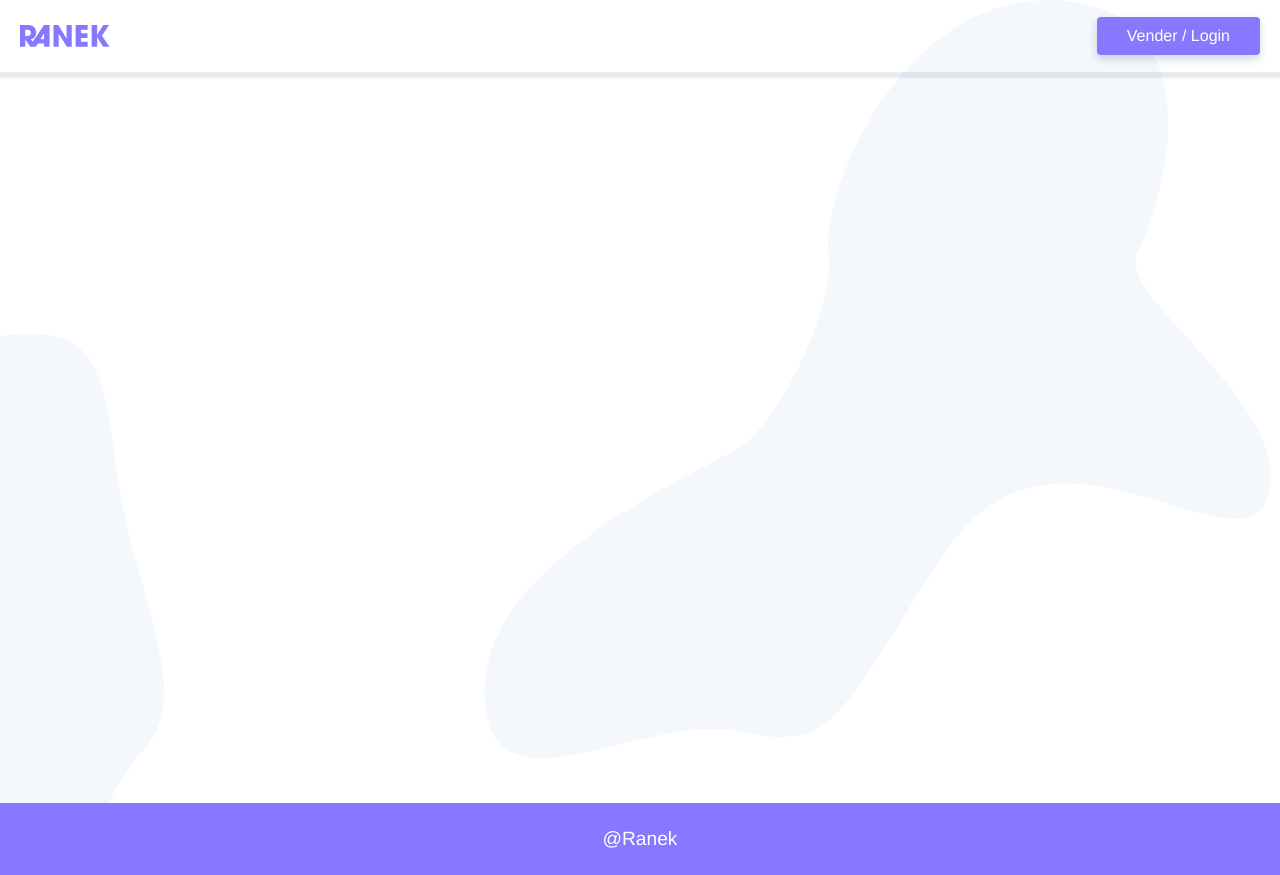
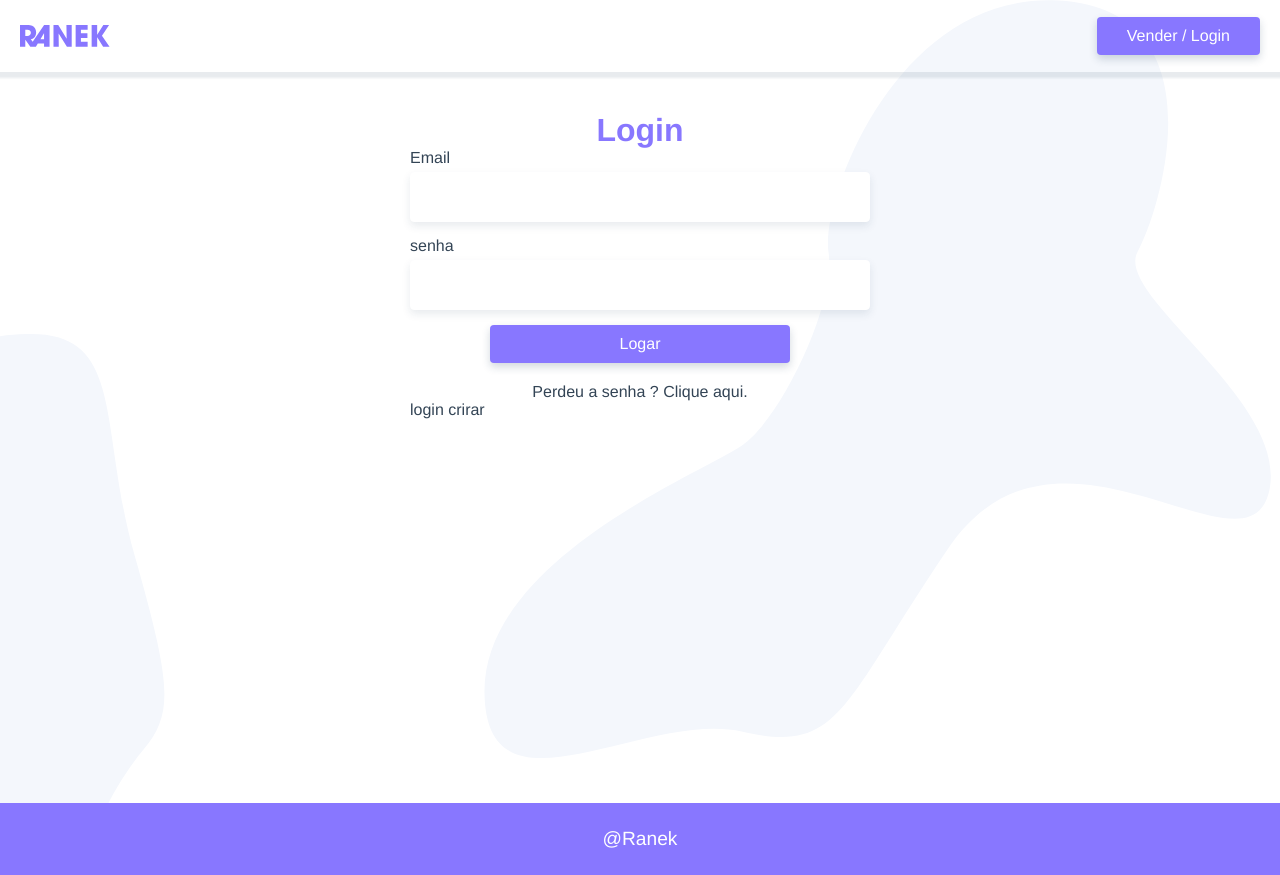
Before and after one commit to michel-cm/Vues.js-RanekStore, a Vue app: page /login in a window 1280 px wide. Built offline with nearby package versions, Linux system fonts and the light colour scheme; the HTML template or start-up script is replaced by a standard one.

Commit message:
Login base

```diff
--- a/src/App.vue
+++ b/src/App.vue
@@ -2,7 +2,9 @@
   <div id="app">
     <TheHeader />
     <main id="main">
-      <router-view />
+      <transition mode="out-in">
+        <router-view />
+      </transition>
     </main>
     <TheFooter />
   </div>
@@ -85,6 +87,10 @@
   flex: 1;
 }
 
+label {
+  margin-bottom: 5px;
+}
+
 input,
 textarea {
   border-radius: 4px;
--- /dev/null
+++ b/src/components/LoginCriar.vue
@@ -0,0 +1,11 @@
+<template>
+  <p>login crirar</p>
+</template>
+
+<script>
+export default {
+  name: "LoginCrirar",
+};
+</script>
+
+<style scoped></style>
--- a/src/router/index.js
+++ b/src/router/index.js
@@ -2,6 +2,7 @@
 import VueRouter from "vue-router";
 import HomeView from "../views/HomeView.vue";
 import ProdutoItem from "../views/ProdutoItem.vue";
+import LoginView from "../views/LoginView.vue";
 
 Vue.use(VueRouter);
 
@@ -17,6 +18,11 @@
     component: ProdutoItem,
     props: true,
   },
+  {
+    path: "/login",
+    name: "login",
+    component: LoginView,
+  },
 ];
 
 const router = new VueRouter({
--- /dev/null
+++ b/src/views/LoginView.vue
@@ -0,0 +1,75 @@
+<template>
+  <section class="login">
+    <h1>Login</h1>
+    <form>
+      <label for="email">Email</label>
+      <input type="email" name="email" id="email" v-model="login.email" />
+
+      <label for="senha">senha</label>
+      <input type="password" name="senha" id="senha" v-model="login.senha" />
+      <button class="btn" @click.prevent="logar">Logar</button>
+    </form>
+    <p class="perdeu">
+      <a href="/" target="_blank">Perdeu a senha ? Clique aqui.</a>
+    </p>
+    <LoginCriar />
+  </section>
+</template>
+
+<script>
+import LoginCriar from "@/components/LoginCriar.vue";
+
+export default {
+  name: "LoginView",
+  components: {
+    LoginCriar,
+  },
+  data() {
+    return {
+      login: {
+        email: "",
+        senha: "",
+      },
+    };
+  },
+  methods: {
+    logar() {},
+  },
+};
+</script>
+
+<style scoped>
+.login {
+  max-width: 500px;
+  margin: 0 auto;
+  padding: 0 20px;
+}
+
+h1 {
+  text-align: center;
+  font-size: 2rem;
+  margin-top: 40px;
+  color: #87f;
+}
+
+form {
+  display: grid;
+}
+
+.btn {
+  width: 100%;
+  max-width: 300px;
+  margin-left: auto;
+  margin-right: auto;
+}
+
+.perdeu {
+  text-align: center;
+  margin: 20px auto 0 auto;
+}
+
+.perdeu:hover {
+  color: #87f;
+  text-decoration: underline;
+}
+</style>
```
